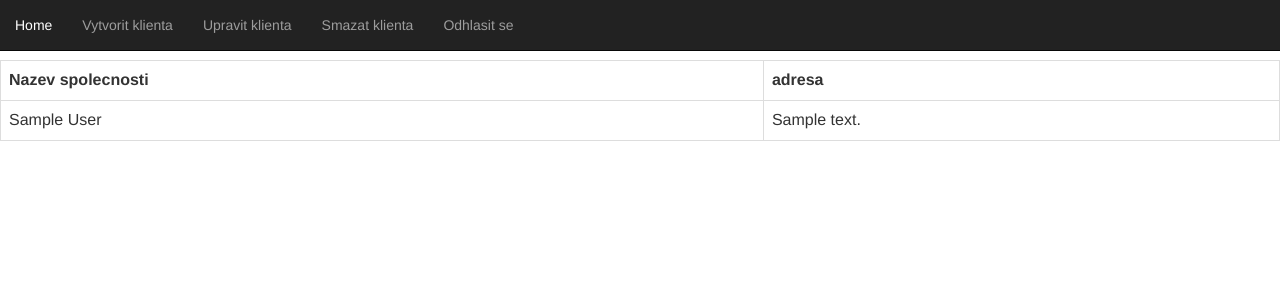
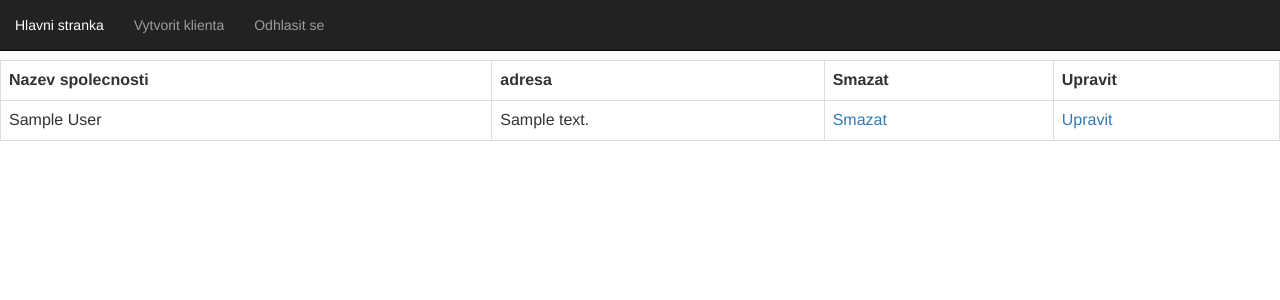
Before and after one commit to dvorakj31/crm_website, a Django app: page /crm/ in a window 1280 px wide. Shown: the top 300 px of the page. Run offline with Django 3.2, Linux system fonts and the light colour scheme; a user stored in the database is signed in; tables that the repository leaves empty hold one stand-in row (values such as "Sample post"); some libraries are stand-ins or nearby versions.

Commit message:
modified index page

```diff
--- a/crm_api/templates/crm_api/customer_list.html
+++ b/crm_api/templates/crm_api/customer_list.html
@@ -1,6 +1,19 @@
 <table summary="vypis klientu" class="table table-bordered sortable table-hover">
-    <tr><th>Nazev spolecnosti</th><th>adresa</th></tr>
+    <tr><th>Nazev spolecnosti</th><th>adresa</th><th>Smazat</th><th>Upravit</th></tr>
         {% for customer in customer_list %}
-            <tr><td>{{ customer.name }}</td><td>{{ customer.address }}</td></tr>
+            <tr>
+                <td>
+                    {{ customer.name }}
+                </td>
+                <td>
+                    {{ customer.address }}
+                </td>
+                <td>
+                    <a href="{% url 'crm_api:delete_customer' pk=customer.id %}">Smazat</a>
+                </td>
+                <td>
+                    <a href="{% url 'crm_api:edit' pk=customer.id %}">Upravit</a>
+                </td>
+            </tr>
         {% endfor %}
 </table>
--- a/crm_api/templates/crm_api/navbars.html
+++ b/crm_api/templates/crm_api/navbars.html
@@ -4,16 +4,10 @@
             <div id= "navbar" class="navbar-collapse collapse">
                 <ul class="nav navbar-nav">
                     <li>
-                        <a href="{% url 'crm_api:index' %}">Home</a>
+                        <a href="{% url 'crm_api:index' %}">Hlavni stranka</a>
                     </li>
                     <li>
                         <a href="{% url 'crm_api:create_customer' %}">Vytvorit klienta</a>
-                    </li>
-                    <li>
-                        <a href="{% url 'crm_api:select_customer' %}">Upravit klienta</a>
-                    </li>
-                    <li>
-                        <a href="{% url 'crm_api:delete' %}">Smazat klienta</a>
                     </li>
                     <li>
                         <a href="{% url 'crm_api:logout' %}">Odhlasit se</a>
```
